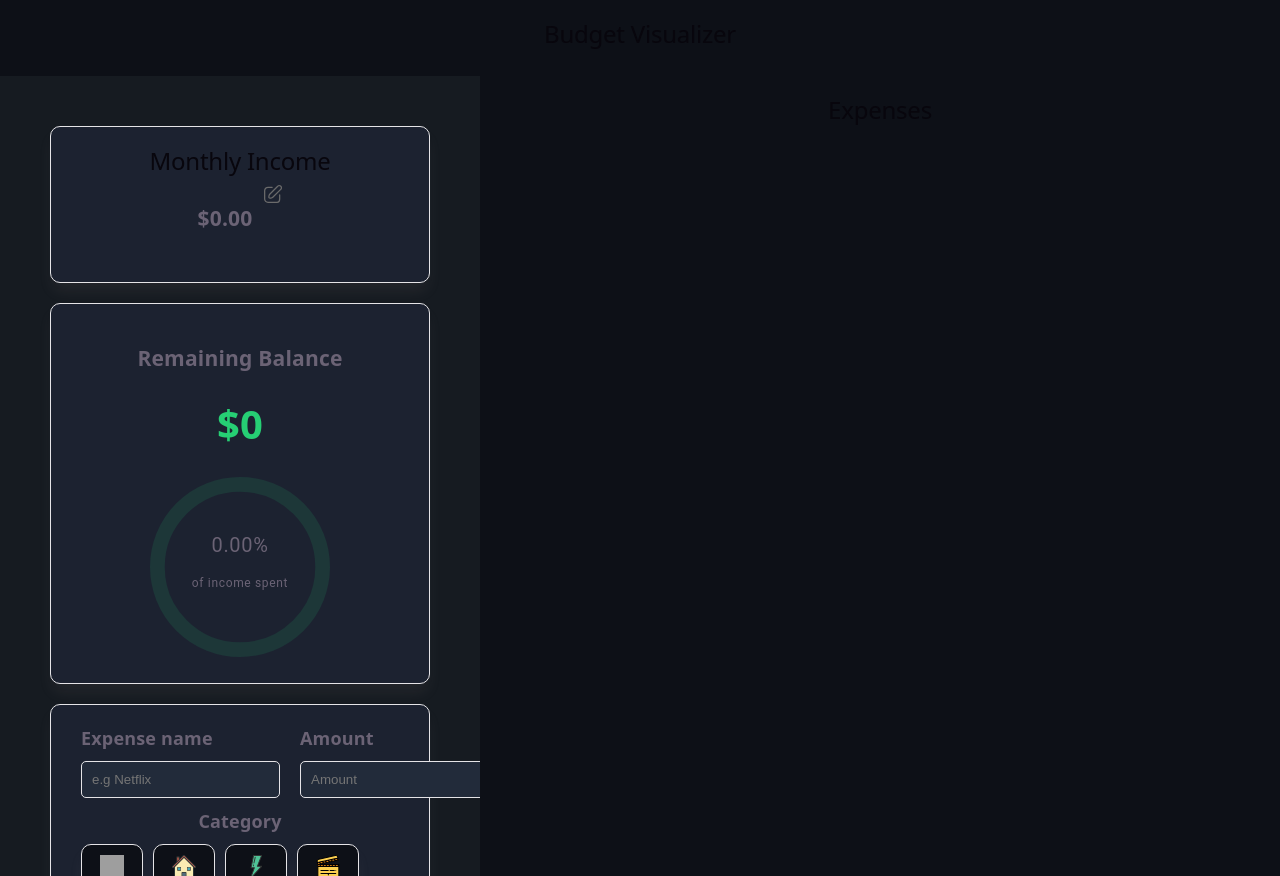
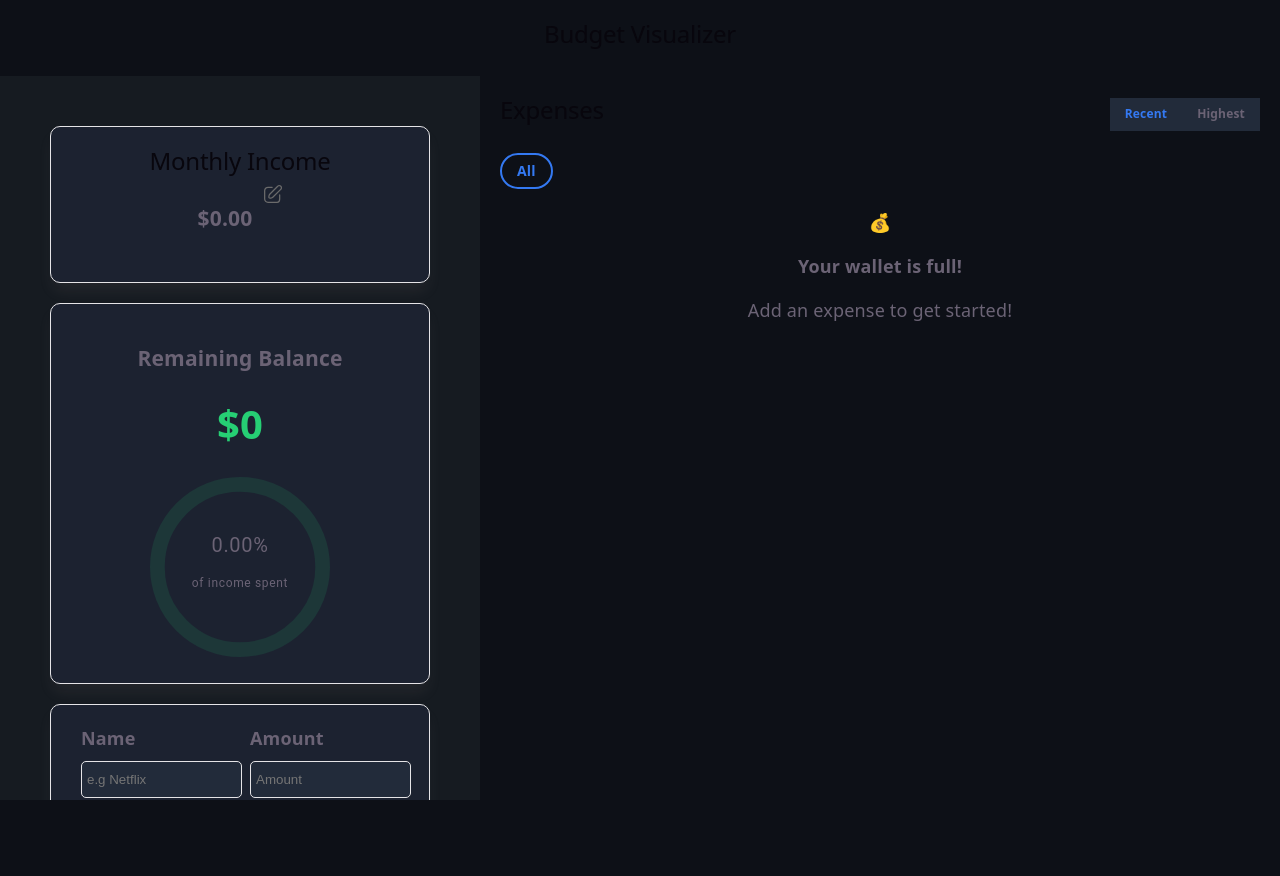
Before and after one commit to mahi3mathews/budget-visualizer, a React (Vite) app: page / in a window 1280 px wide. After the commit the page ends 800 px from the top, so only its background shows below. Built offline with nearby package versions, Linux system fonts and the light colour scheme; grey boxes are pictures that could not be loaded.

Commit message:
Filter and Sort for Expense List

```diff
--- a/src/App.css
+++ b/src/App.css
@@ -18,11 +18,36 @@
   padding: 50px;
   overflow-y: auto;
   overflow-x: hidden;
+  margin-bottom: 30px;
+  scrollbar-width: thin;
+  scrollbar-color: var(--background-accent) transparent;
+  scrollbar-button-color: transparent;
 }
+.c-l::-webkit-scrollbar {
+  width: 6px;
+}
+
+.c-l::-webkit-scrollbar-thumb {
+  background: var(--bg);
+  border-radius: 10px;
+}
+.c-l::-webkit-scrollbar-button {
+  display: none;
+}
+.c-l::-webkit-scrollbar-track {
+  background: transparent;
+}
+
 .c-r {
   flex: 2;
   background-color: var(--bg);
   padding: 20px;
+  overflow-y: auto;
+  overflow-x: hidden;
+  margin-bottom: 60px;
+  scrollbar-width: thin;
+  scrollbar-color: var(--background-accent) transparent;
+  scrollbar-button-color: transparent;
 }
 .card {
   padding: 20px;
@@ -70,6 +95,34 @@
   background-color: var(--background-accent);
 }
 
+.pill {
+  width: fit-content;
+  padding: 3px 15px;
+  border-radius: 20px;
+  color: var(--text);
+  font-size: 14px;
+  font-weight: bold;
+}
+.pill.transparent {
+  background-color: transparent;
+  border: 2px solid var(--border);
+}
+.pill.pointer {
+  cursor: pointer;
+}
+.pill.success {
+  background-color: var(--green);
+  color: #fff;
+}
+.pill.warning {
+  background-color: var(--yellow);
+  color: #fff;
+}
+.pill.danger {
+  background-color: var(--red);
+  color: #fff;
+}
+
 /* Income Card */
 
 .edit-income {
@@ -109,11 +162,15 @@
   border: 2px solid var(--primary);
 }
 .add-expense-field {
-  margin-bottom: 10px;
   display: flex;
   flex-direction: column;
   gap: 10px;
   margin: 0 10px;
+}
+
+.add-expense-field .input {
+  padding: 10px 5px;
+  width: 100%;
 }
 
 .add-expense label {
@@ -123,12 +180,16 @@
 
 .add-expense-inputs {
   display: flex;
-  justify-content: space-between;
 }
 
 .add-expense-category {
   flex: 1;
   margin: 10px;
+}
+
+.expense-form-label {
+  font-weight: bold;
+  text-align: left;
 }
 
 .add-expense .primary {
@@ -178,6 +239,51 @@
   width: 24px;
   height: 24px;
 }
+/* Expense List */
+
+.expense-list-header {
+  display: flex;
+  justify-content: space-between;
+  margin-bottom: 20px;
+  align-items: center;
+}
+
+.expense-sorter {
+  display: flex;
+}
+
+.expense-sorter-button.pill {
+  border: 0px;
+  border-radius: 0px;
+  background: var(--background-accent);
+  font-size: 12px;
+}
+
+.expense-sorter-button.active {
+  color: var(--primary);
+}
+
+.expense-filter {
+  display: flex;
+  gap: 10px;
+  justify-content: left;
+  margin-bottom: 20px;
+}
+
+.expense-filter-button {
+  display: flex;
+  gap: 5px;
+  align-items: center;
+}
+.expense-filter-button.active {
+  border: 2px solid var(--primary);
+  color: var(--primary);
+}
+
+.expense-filter-icon {
+  width: 20px;
+  height: 20px;
+}
 
 /* Expense Card  */
 
@@ -221,6 +327,9 @@
   margin: 0;
   text-align: left;
 }
+.expense-info {
+  text-align: left;
+}
 .expense-info .expense-name {
   font-weight: bold;
 }
--- /dev/null
+++ b/src/components/Pills.jsx
@@ -0,0 +1,14 @@
+export function Pills({ variant, children, onClick, className }) {
+  const handleClick = (e) => {
+    e.stopPropagation();
+    if (onClick) onClick(e);
+  };
+  return (
+    <div
+      className={`pill ${variant ?? "transparent"}  ${onClick ? "pointer" : ""} ${className ?? ""} `}
+      onClick={handleClick}
+    >
+      {children}
+    </div>
+  );
+}
--- /dev/null
+++ b/src/features/ExpenseFilter.jsx
@@ -0,0 +1,25 @@
+import { Pills } from "../components/Pills";
+
+export function ExpenseFilter({ filters, selectedFilter, onFilterChange }) {
+  return (
+    <div className="expense-filter">
+      {filters.map((filter) => (
+        <Pills
+          key={filter}
+          className={`expense-filter-button ${
+            selectedFilter === filter ? "active" : ""
+          }`}
+          onClick={() => onFilterChange(filter)}
+        >
+          {filter !== "All" && (
+            <img
+              src={`/assets/${filter.toLowerCase()}-category.svg`}
+              className="expense-filter-icon"
+            />
+          )}
+          {filter}
+        </Pills>
+      ))}
+    </div>
+  );
+}
--- a/src/features/ExpenseForm.jsx
+++ b/src/features/ExpenseForm.jsx
@@ -26,7 +26,6 @@ export function ExpenseForm({
   // Handles form submission to add a new expense
   const handleSubmit = (e) => {
     e.preventDefault();
-    console.log(formData);
     // Setting id as length of expense array, can be changed to uuid or timestamp
     const expenseData = {
       date: new Date(),
@@ -63,7 +62,7 @@ export function ExpenseForm({
       <form onSubmit={handleSubmit}>
         <div className="add-expense-inputs">
           <div className="add-expense-field">
-            <label> Expense name</label>
+            <span className="expense-form-label"> Name</span>
             <Input
               type="text"
               name="name"
@@ -74,7 +73,7 @@ export function ExpenseForm({
             />
           </div>
           <div className="add-expense-field">
-            <label> Amount</label>
+            <span className="expense-form-label"> Amount</span>
             <Input
               type="number"
               name="amount"
--- a/src/features/ExpenseList.jsx
+++ b/src/features/ExpenseList.jsx
@@ -1,11 +1,56 @@
+import { useEffect, useState } from "react";
 import { ExpenseCard } from "./ExpenseCard";
+import { ExpenseFilter } from "./ExpenseFilter";
+import { ExpenseSorter } from "./ExpenseSorter";
 
 export function ExpenseList({ expense, onDelete, onEdit, disableActions }) {
+  const expenseFilters = [
+    "All",
+    ...new Set(expense.map((item) => item.category)),
+  ];
+  const sortList = ["Recent", "Highest"];
+  const [selectedFilter, setSelectedFilter] = useState("All");
+  const [filteredExpenses, setFilteredExpenses] = useState(expense);
+  const [selectedSort, setSelectedSort] = useState("Recent");
+
+  useEffect(() => {
+    setFilteredExpenses(
+      expense.filter(
+        (e) => selectedFilter === "All" || e.category === selectedFilter,
+      ),
+    );
+  }, [selectedFilter, expense]);
+
+  useEffect(() => {
+    setFilteredExpenses([
+      ...expense.sort((a, b) => {
+        if (selectedSort === "Recent") {
+          return b.date - a.date;
+        } else {
+          return b.amount - a.amount;
+        }
+      }),
+    ]);
+  }, [selectedSort, expense]);
+
   return (
     <div className="expense-list">
-      <h2>Expenses</h2>
+      <div className="expense-list-header">
+        <h2>Expenses</h2>
+        <ExpenseSorter
+          sortList={sortList}
+          onSort={setSelectedSort}
+          selectedSort={selectedSort}
+        />
+      </div>
 
-      {expense.map((e) => (
+      <ExpenseFilter
+        filters={expenseFilters}
+        selectedFilter={selectedFilter}
+        onFilterChange={setSelectedFilter}
+      />
+
+      {filteredExpenses.map((e) => (
         <ExpenseCard
           expense={e}
           onEdit={onEdit}
@@ -13,6 +58,14 @@ export function ExpenseList({ expense, onDelete, onEdit, disableActions }) {
           disableActions={disableActions}
         />
       ))}
+
+      {filteredExpenses.length === 0 && (
+        <div className="no-expenses">
+          <p>💰</p>
+          <b>Your wallet is full!</b>
+          <p>Add an expense to get started!</p>
+        </div>
+      )}
     </div>
   );
 }
--- /dev/null
+++ b/src/features/ExpenseSorter.jsx
@@ -0,0 +1,20 @@
+import { Pills } from "../components/Pills";
+
+export function ExpenseSorter({ selectedSort, onSort, sortList }) {
+  return (
+    <div className="expense-sorter">
+      {sortList.map((item) => (
+        <Pills
+          key={item}
+          className={`expense-sorter-button ${
+            selectedSort === item ? "active" : ""
+          }`}
+          variant="transparent"
+          onClick={() => onSort(item)}
+        >
+          {item}
+        </Pills>
+      ))}
+    </div>
+  );
+}
--- a/src/index.css
+++ b/src/index.css
@@ -55,15 +55,15 @@ html {
 
 body {
   margin: 0;
-  height: 100vh;
-  overflow: hidden;
 }
 
 #root {
+  height: 100vh;
+  overflow: hidden;
   max-width: 100%;
   margin: 0 auto;
   text-align: center;
-  min-height: 100svh;
+  /* min-height: 100svh; */
   display: flex;
   flex-direction: column;
   box-sizing: border-box;
```
